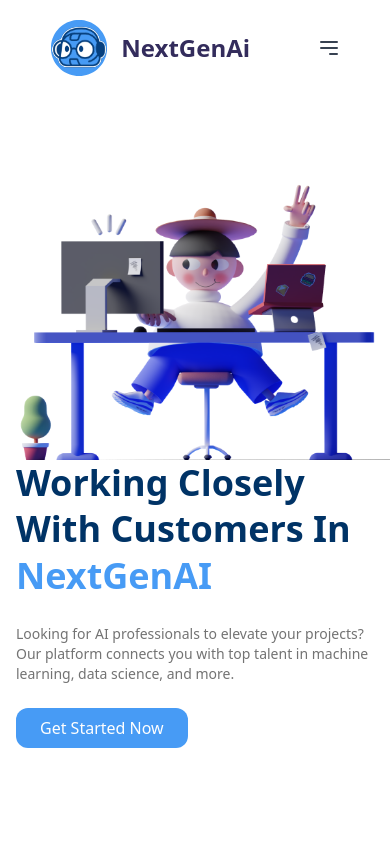
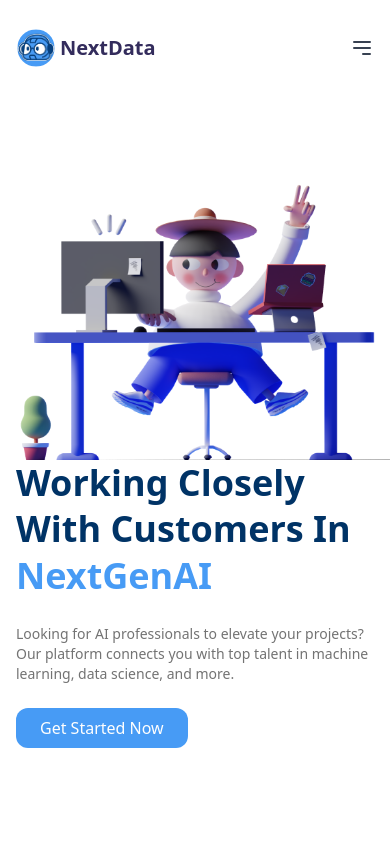
Before and after one commit to panntod/Next-Data, a Next.js app: page / in a window 390 px wide. Shown: the top 844 px of the page. Built offline with nearby package versions, Linux system fonts and the light colour scheme.

Commit message:
refactor: Update Footer component button text and Navbar component logo alt text

```diff
--- a/src/components/Footer.tsx
+++ b/src/components/Footer.tsx
@@ -71,7 +71,7 @@ export default function Footer() {
             <SmallCard className="w-auto h-[60px] flex justify-between px-6 mx-auto">
               <P className="text-lg">More Information</P>
               <ButtonLink variant="secondary" href="">
-                Contact Here
+                Contact
               </ButtonLink>
             </SmallCard>
           </div>
--- a/src/components/Navbar.tsx
+++ b/src/components/Navbar.tsx
@@ -24,18 +24,18 @@ const Navbar = () => {
   return (
     <nav className="bg-transparent fixed z-50 top-0 w-full backdrop-blur-xl">
       <div className="container mx-auto px-4 sm:px-6 lg:px-8">
-        <div className="flex items-center justify-around h-24">
-          <Link href="/" className="flex items-center gap-3">
-            <div className="w-[60px] h-[60px]">
+        <div className="flex items-center justify-between sm:justify-around h-24">
+          <Link href="/" className="flex items-center gap-1 sm:gap-3">
+            <div className="w-[40px] h-[40px] sm:w-[60px] sm:h-[60px]">
               <Image
                 width={200}
                 height={80}
                 src="/nextdata.svg"
-                alt="NextGenAi nextdata"
+                alt="NextData"
                 className="object-contain w-full h-full"
               />
             </div>
-            <H4 className="text-dark">NextGenAi</H4>
+            <H4 className="text-dark text-xl sm:text-2xl">NextData</H4>
           </Link>
           <div className="flex items-center">
             <div className="hidden md:flex ml-10 items-baseline space-x-4">
```
